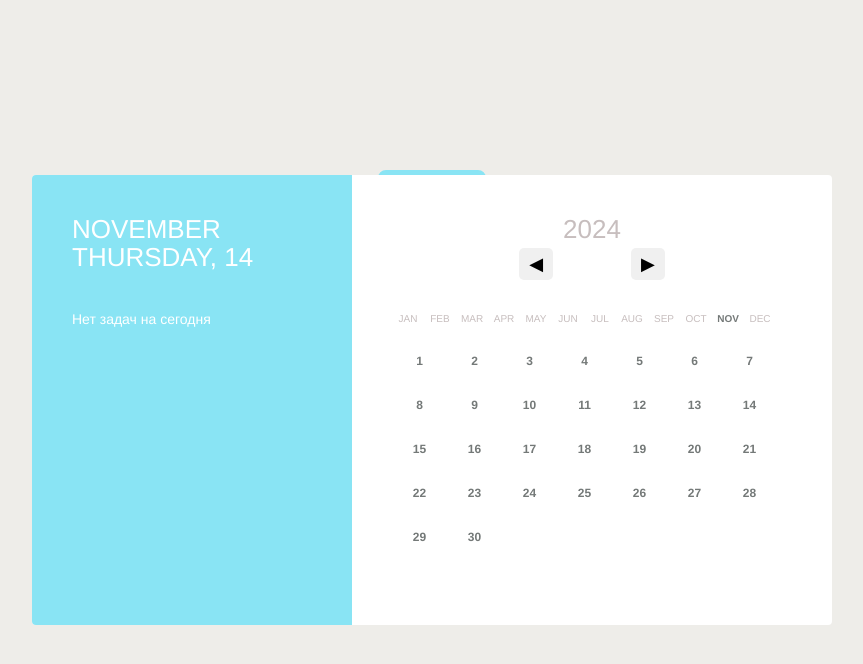
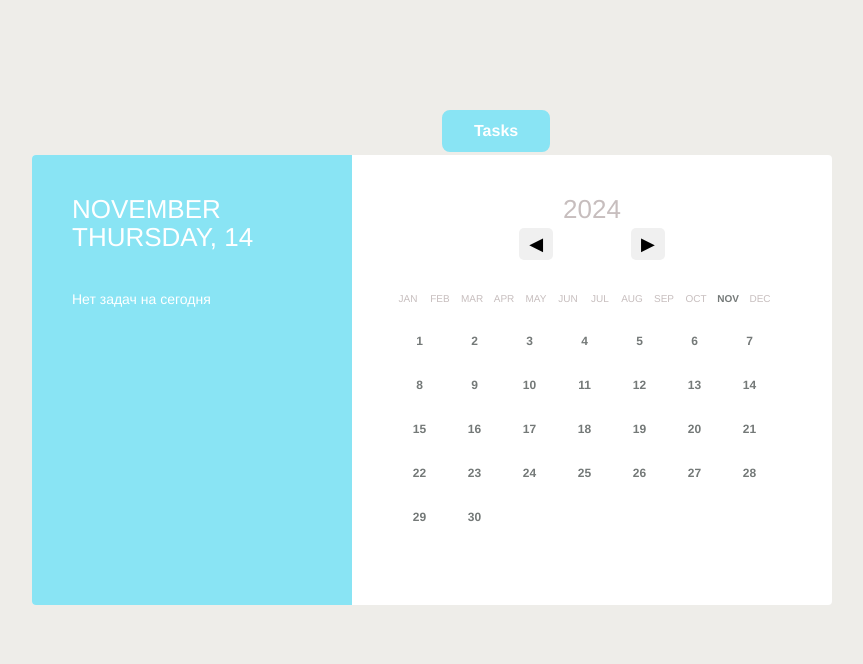
Before and after one commit to Rushpen/python-frameworks, a Django app: page /calendar in a window 1280 px wide. Shown: the top 664 px of the page, without its empty margins (208-1071 px from the left). Run offline with Django 4.2, Linux system fonts and the light colour scheme; data that the repository does not hold is empty.

Commit message:
Correct align for Task button in calendar

```diff
--- a/django/static/css/calendar.css
+++ b/django/static/css/calendar.css
@@ -53,7 +53,7 @@
     height: 450px;
     left: 50%;
     margin-left: -400px;
-    margin-top: -225px;
+    margin-top: -245px;
     top: 50%;
     background-color: #ffffff;
     color: #333333;
@@ -246,13 +246,17 @@
 .nav {
   display: flex;
   list-style-type: none;
-  justify-content: center;
+  justify-content: flex-start;
   align-items: center;
+  position: absolute; /* Используем absolute, чтобы разместить навигацию поверх */
+  top: 60px;
+  left: 600px;
+  z-index: 10;
 }
 
 .nav-button {
   display: inline-block;
-  margin: 150px;
+  margin: 50px;
   padding: 10px 30px;
   color: #fff;
   background-color: #89e4f4;
--- a/django/templates/calendar.html
+++ b/django/templates/calendar.html
@@ -8,10 +8,12 @@
     <!-- Подключаем CSS файл -->
     <link rel="stylesheet" href="{% static 'css/calendar.css' %}">
 </head>
-<body>
+<header>
     <ul class="nav">
         <li><a href="/" title="Tasks" class="nav-button">Tasks</a></li>
       </ul>
+</header>
+<body>
     <div class="calendar">
         <div class="col leftCol">
             <div class="content">
```
Also changed, not shown: flask/static/css/calendar.css (+7 -3 lines), django/db.sqlite3 (deleted), flask/instance/db.sqlite3 (deleted).
